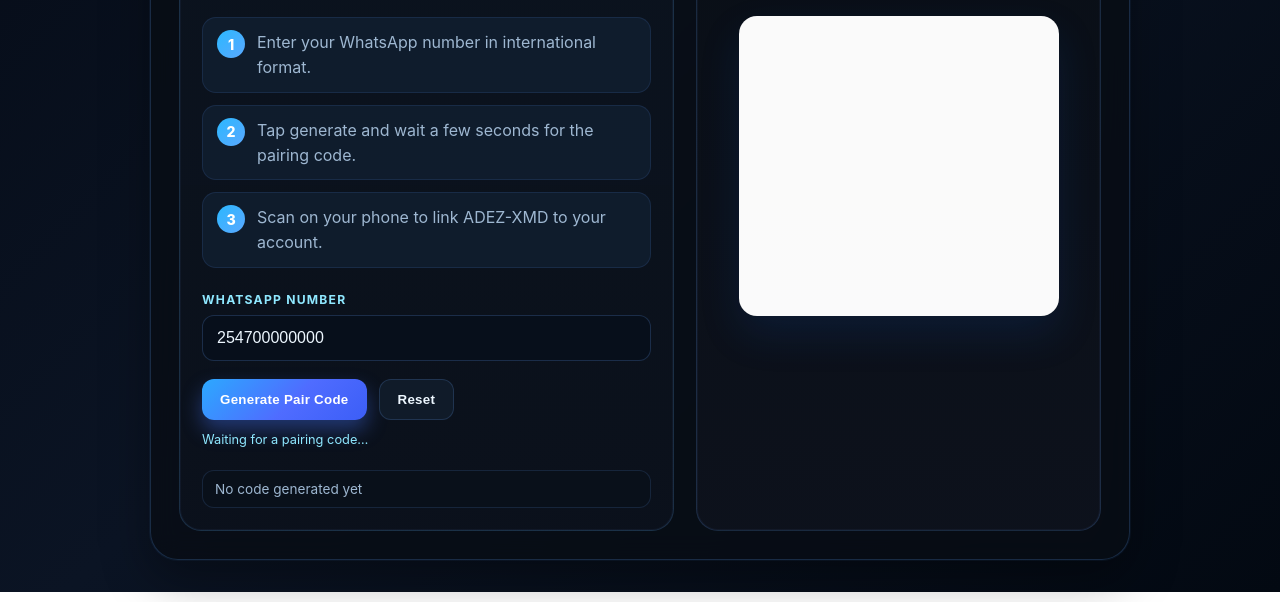
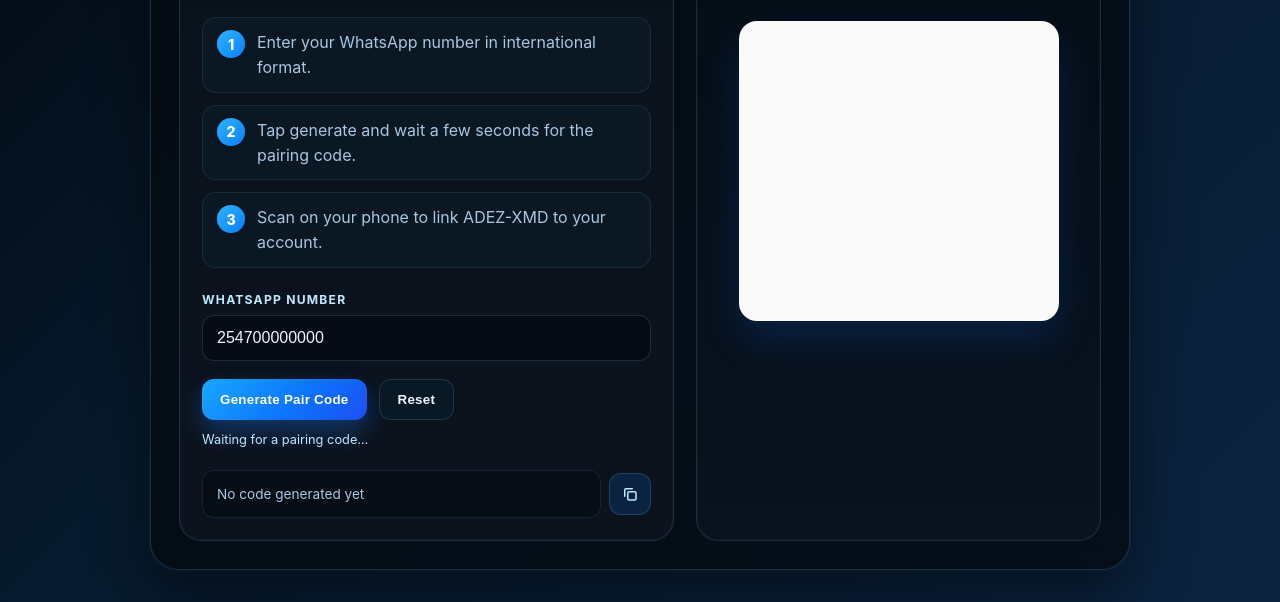
Before and after one commit to ADEZTECH/ADEZ-XMD, a website: page pair.html in a window 1280 px wide. Shown: the part 336-938 px from the top of the page. Drawn offline with Linux system fonts and the light colour scheme.

Commit message:
Refresh the pairing page to a pure blue/black theme and add a copy icon/button for the generated WhatsApp pairing code.

```diff
--- a/pair.html
+++ b/pair.html
@@ -6,18 +6,23 @@
   <title>ADEZ-XMD Pairing Portal</title>
   <style>
     :root {
-      --bg-1: #050b16;
-      --bg-2: #0b1424;
-      --panel: rgba(13, 23, 38, 0.9);
-      --panel-2: rgba(17, 30, 48, 0.9);
-      --blue: #2bb8ff;
-      --blue-2: #5aa8ff;
-      --cyan: #8fe8ff;
+      --bg-1: #02060d;
+      --bg-2: #071a2d;
+      --bg-3: #0b2340;
+      --panel: rgba(9, 17, 28, 0.92);
+      --panel-2: rgba(7, 18, 31, 0.98);
+      --panel-3: rgba(15, 27, 42, 0.9);
+      --blue-1: #0a7dff;
+      --blue-2: #2db6ff;
+      --blue-3: #6dc9ff;
+      --blue-4: #bfe9ff;
       --white: #edf7ff;
-      --muted: #9eb7d1;
-      --shadow: rgba(37, 120, 255, 0.38);
-      --success: #1eeaa0;
-      --warning: #ffca3a;
+      --muted: #a9c7e3;
+      --line: rgba(123, 196, 255, 0.18);
+      --shadow: rgba(32, 116, 255, 0.34);
+      --success: #30d7a6;
+      --warning: #ffd166;
+      --danger: #ff6b6b;
     }
 
     * { box-sizing: border-box; }
@@ -26,8 +31,9 @@
       margin: 0;
       min-height: 100%;
       font-family: Inter, "Segoe UI", Roboto, Arial, sans-serif;
-      background: radial-gradient(circle at top, rgba(42, 132, 255, 0.22), transparent 30%),
-                  linear-gradient(135deg, var(--bg-1), var(--bg-2) 45%, #030912 100%);
+      background:
+        radial-gradient(circle at top, rgba(45, 182, 255, 0.20), transparent 28%),
+        linear-gradient(135deg, var(--bg-1), var(--bg-2) 42%, var(--bg-3) 100%);
       color: var(--white);
     }
 
@@ -40,17 +46,17 @@
 
     .container {
       width: min(980px, 100%);
-      background: rgba(8, 13, 21, 0.8);
-      border: 1px solid rgba(95, 165, 255, 0.2);
-      box-shadow: 0 18px 48px rgba(0, 0, 0, 0.35), 0 0 0 1px rgba(86, 170, 255, 0.08);
+      background: rgba(4, 10, 17, 0.8);
+      border: 1px solid var(--line);
+      box-shadow: 0 24px 60px rgba(0, 0, 0, 0.48), 0 0 0 1px rgba(80, 166, 255, 0.08);
       border-radius: 28px;
       overflow: hidden;
       backdrop-filter: blur(14px);
     }
 
     .topbar {
-      background: linear-gradient(90deg, rgba(25, 71, 146, 0.7), rgba(18, 31, 52, 0.8));
-      border-bottom: 1px solid rgba(120, 179, 255, 0.22);
+      background: linear-gradient(90deg, rgba(10, 125, 255, 0.28), rgba(7, 20, 34, 0.9));
+      border-bottom: 1px solid rgba(125, 200, 255, 0.18);
       padding: 18px 28px;
       display: flex;
       align-items: center;
@@ -72,16 +78,16 @@
       border-radius: 12px;
       display: grid;
       place-items: center;
-      background: linear-gradient(135deg, #63d2ff, #2f6fff 60%, #123bb8);
-      box-shadow: 0 8px 22px rgba(76, 166, 255, 0.45);
+      background: linear-gradient(135deg, #66d7ff, #0a7dff 60%, #0a49c5);
+      box-shadow: 0 12px 26px rgba(27, 126, 255, 0.45);
       font-weight: 900;
       color: white;
     }
 
     .status {
-      background: rgba(29, 204, 140, 0.15);
+      background: rgba(48, 215, 166, 0.12);
       color: var(--success);
-      border: 1px solid rgba(30, 234, 160, 0.22);
+      border: 1px solid rgba(48, 215, 166, 0.2);
       padding: 8px 12px;
       border-radius: 999px;
       font-size: 12px;
@@ -98,11 +104,11 @@
     }
 
     .panel {
-      background: linear-gradient(180deg, rgba(12, 21, 32, 0.9), rgba(11, 17, 28, 0.98));
-      border: 1px solid rgba(101, 181, 255, 0.18);
+      background: linear-gradient(180deg, rgba(9, 18, 29, 0.95), rgba(12, 19, 30, 0.98));
+      border: 1px solid rgba(120, 196, 255, 0.16);
       border-radius: 22px;
       padding: 22px;
-      box-shadow: inset 0 0 0 1px rgba(115, 159, 255, 0.06);
+      box-shadow: inset 0 0 0 1px rgba(126, 190, 255, 0.04);
     }
 
     h1 {
@@ -131,8 +137,8 @@
       gap: 12px;
       padding: 12px 14px;
       border-radius: 14px;
-      background: rgba(16, 31, 47, 0.9);
-      border: 1px solid rgba(98, 151, 255, 0.12);
+      background: rgba(12, 24, 36, 0.94);
+      border: 1px solid rgba(116, 187, 255, 0.12);
     }
 
     .step-index {
@@ -142,7 +148,7 @@
       display: grid;
       place-items: center;
       border-radius: 50%;
-      background: linear-gradient(135deg, var(--blue), var(--blue-2));
+      background: linear-gradient(135deg, var(--blue-2), var(--blue-1));
       color: white;
       font-weight: 800;
       font-size: 0.88rem;
@@ -162,7 +168,7 @@
 
     label {
       font-size: 0.76rem;
-      color: var(--cyan);
+      color: var(--blue-4);
       text-transform: uppercase;
       letter-spacing: 0.1em;
       font-weight: 700;
@@ -170,8 +176,8 @@
 
     input {
       width: 100%;
-      border: 1px solid rgba(107, 164, 255, 0.2);
-      background: rgba(8, 16, 28, 0.95);
+      border: 1px solid rgba(134, 196, 255, 0.18);
+      background: rgba(5, 12, 20, 0.95);
       color: var(--white);
       padding: 13px 14px;
       border-radius: 12px;
@@ -181,8 +187,8 @@
     }
 
     input:focus {
-      border-color: rgba(108, 193, 255, 0.8);
-      box-shadow: 0 0 0 4px rgba(91, 147, 255, 0.14);
+      border-color: rgba(123, 209, 255, 0.9);
+      box-shadow: 0 0 0 4px rgba(51, 138, 255, 0.12);
     }
 
     .actions {
@@ -194,7 +200,7 @@
 
     button {
       border: none;
-      background: linear-gradient(135deg, #2ca9ff, #4f6cff 55%, #3c5ef7);
+      background: linear-gradient(135deg, #19a8ff, #0b76ff 55%, #1d4ef0);
       color: white;
       font-weight: 800;
       letter-spacing: 0.02em;
@@ -202,7 +208,7 @@
       border-radius: 12px;
       cursor: pointer;
       transition: transform 0.18s ease, box-shadow 0.18s ease;
-      box-shadow: 0 10px 20px rgba(70, 119, 255, 0.38);
+      box-shadow: 0 12px 24px rgba(31, 126, 255, 0.32);
     }
 
     button:hover {
@@ -210,8 +216,8 @@
     }
 
     .secondary {
-      background: rgba(17, 29, 43, 0.95);
-      border: 1px solid rgba(108, 164, 255, 0.18);
+      background: rgba(9, 25, 37, 0.96);
+      border: 1px solid rgba(119, 191, 255, 0.18);
       box-shadow: none;
       color: var(--white);
     }
@@ -220,8 +226,8 @@
       display: grid;
       place-items: center;
       min-height: 420px;
-      background: linear-gradient(180deg, rgba(9, 15, 22, 0.95), rgba(14, 19, 29, 0.92));
-      border: 1px solid rgba(102, 164, 255, 0.18);
+      background: linear-gradient(180deg, rgba(4, 12, 20, 0.98), rgba(9, 19, 31, 0.96));
+      border: 1px solid rgba(120, 196, 255, 0.16);
       border-radius: 22px;
       padding: 24px;
     }
@@ -232,7 +238,7 @@
       background: rgba(255, 255, 255, 0.98);
       border-radius: 18px;
       padding: 16px;
-      box-shadow: 0 18px 40px rgba(17, 80, 180, 0.16);
+      box-shadow: 0 20px 42px rgba(21, 104, 255, 0.18);
       display: flex;
       align-items: center;
       justify-content: center;
@@ -256,20 +262,61 @@
       border-radius: 10px;
     }
 
+    .code-row {
+      display: flex;
+      align-items: center;
+      gap: 8px;
+      margin-top: 18px;
+    }
+
     .code-preview {
-      margin-top: 18px;
+      flex: 1;
       font-size: 0.85rem;
       color: var(--muted);
-      background: rgba(9, 17, 27, 0.9);
+      background: rgba(7, 14, 22, 0.95);
       border-radius: 12px;
-      padding: 10px 12px;
-      border: 1px solid rgba(108, 164, 255, 0.14);
+      padding: 12px 14px;
+      border: 1px solid rgba(107, 165, 255, 0.14);
       word-break: break-all;
+      min-height: 48px;
+      display: flex;
+      align-items: center;
+    }
+
+    .copy-btn {
+      width: 42px;
+      height: 42px;
+      display: inline-flex;
+      align-items: center;
+      justify-content: center;
+      border-radius: 12px;
+      background: rgba(10, 125, 255, 0.16);
+      border: 1px solid rgba(118, 202, 255, 0.2);
+      color: var(--blue-4);
+      padding: 0;
+      box-shadow: none;
+      min-width: 42px;
+    }
+
+    .copy-btn svg {
+      width: 18px;
+      height: 18px;
+      stroke: currentColor;
+      fill: none;
+      stroke-width: 2;
+      stroke-linecap: round;
+      stroke-linejoin: round;
+    }
+
+    .copy-btn.copied {
+      background: rgba(48, 215, 166, 0.15);
+      color: var(--success);
+      border-color: rgba(48, 215, 166, 0.26);
     }
 
     .notice {
       margin-top: 12px;
-      color: var(--cyan);
+      color: var(--blue-4);
       font-size: 0.8rem;
       min-height: 20px;
     }
@@ -328,7 +375,15 @@
         </div>
 
         <div class="notice" id="notice">Waiting for a pairing code…</div>
-        <div class="code-preview" id="codePreview">No code generated yet</div>
+        <div class="code-row">
+          <div class="code-preview" id="codePreview">No code generated yet</div>
+          <button id="copyCodeBtn" class="copy-btn" type="button" aria-label="Copy pairing code" title="Copy pairing code">
+            <svg viewBox="0 0 24 24" aria-hidden="true">
+              <rect x="9" y="9" width="11" height="11" rx="2"></rect>
+              <path d="M5 15V6.5A1.5 1.5 0 0 1 6.5 5H15"></path>
+            </svg>
+          </button>
+        </div>
       </div>
 
       <div class="qr-box panel">
@@ -345,9 +400,13 @@
     const qrBox = document.getElementById('qrcode');
     const preview = document.getElementById('codePreview');
     const notice = document.getElementById('notice');
+    const copyBtn = document.getElementById('copyCodeBtn');
+
+    let currentCode = '';
 
     function renderCode(value) {
       const cleanValue = String(value || '').trim();
+      currentCode = cleanValue;
       preview.textContent = cleanValue || 'No code generated yet';
       qrBox.innerHTML = '';
 
@@ -366,6 +425,27 @@
           qrBox.innerHTML = '<div style="color:#071a2c;font-weight:700;padding:16px;">QR unavailable</div>';
         }
       });
+    }
+
+    async function copyCode() {
+      if (!currentCode) {
+        notice.textContent = 'No pairing code to copy yet.';
+        return;
+      }
+
+      try {
+        await navigator.clipboard.writeText(currentCode);
+        copyBtn.classList.add('copied');
+        copyBtn.setAttribute('title', 'Copied!');
+        notice.textContent = 'Pairing code copied to clipboard.';
+        setTimeout(() => {
+          copyBtn.classList.remove('copied');
+          copyBtn.setAttribute('title', 'Copy pairing code');
+        }, 1200);
+      } catch (err) {
+        console.error(err);
+        notice.textContent = 'Could not copy automatically. Please copy the code manually.';
+      }
     }
 
     async function generatePairCode() {
@@ -404,11 +484,15 @@
     document.getElementById('generateBtn').addEventListener('click', generatePairCode);
     document.getElementById('resetBtn').addEventListener('click', function () {
       input.value = '254700000000';
+      currentCode = '';
       notice.textContent = 'Waiting for a pairing code…';
       preview.textContent = 'No code generated yet';
       qrBox.innerHTML = '';
+      copyBtn.classList.remove('copied');
+      copyBtn.setAttribute('title', 'Copy pairing code');
     });
 
+    copyBtn.addEventListener('click', copyCode);
     renderCode('');
   </script>
 </body>
```
